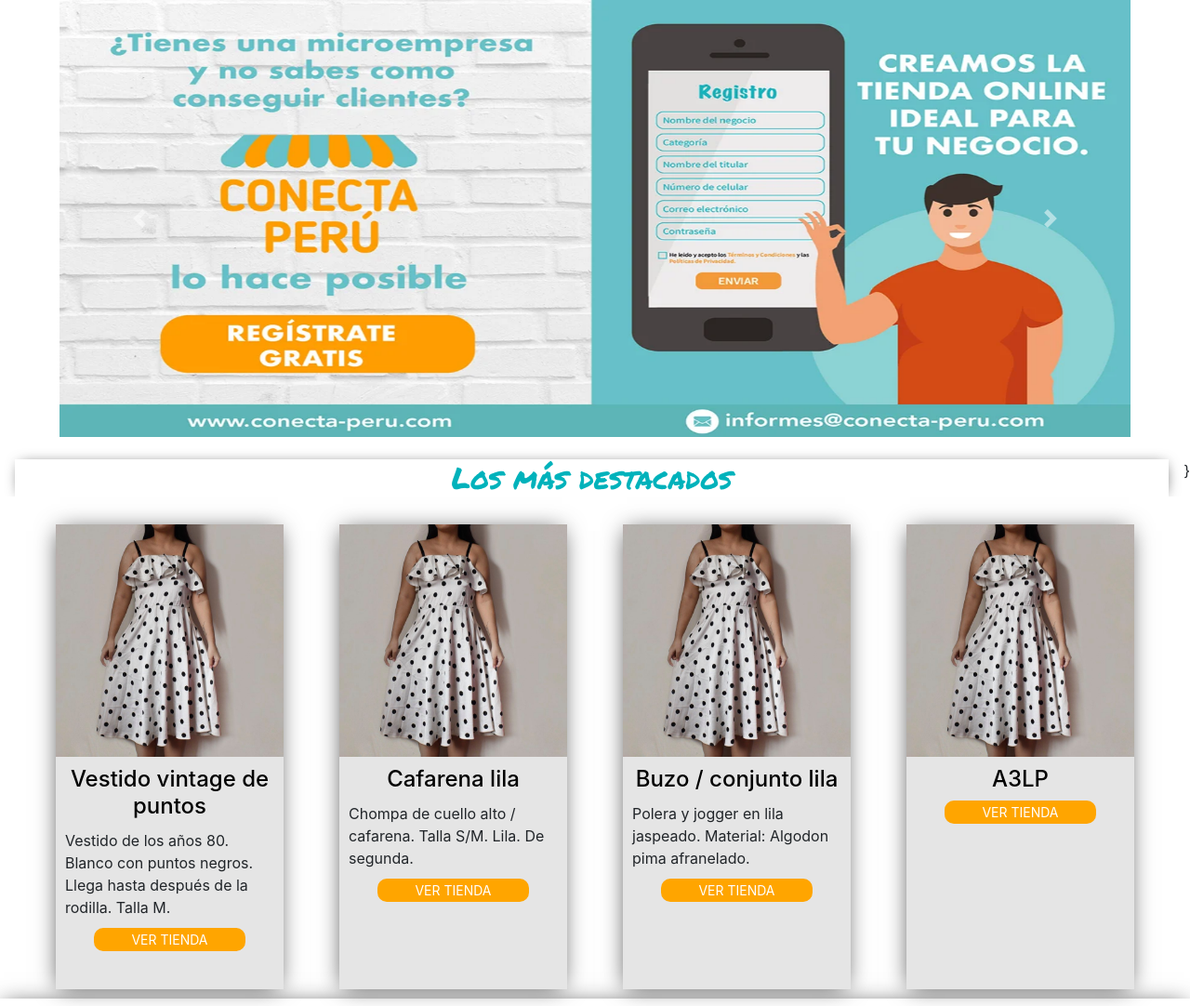
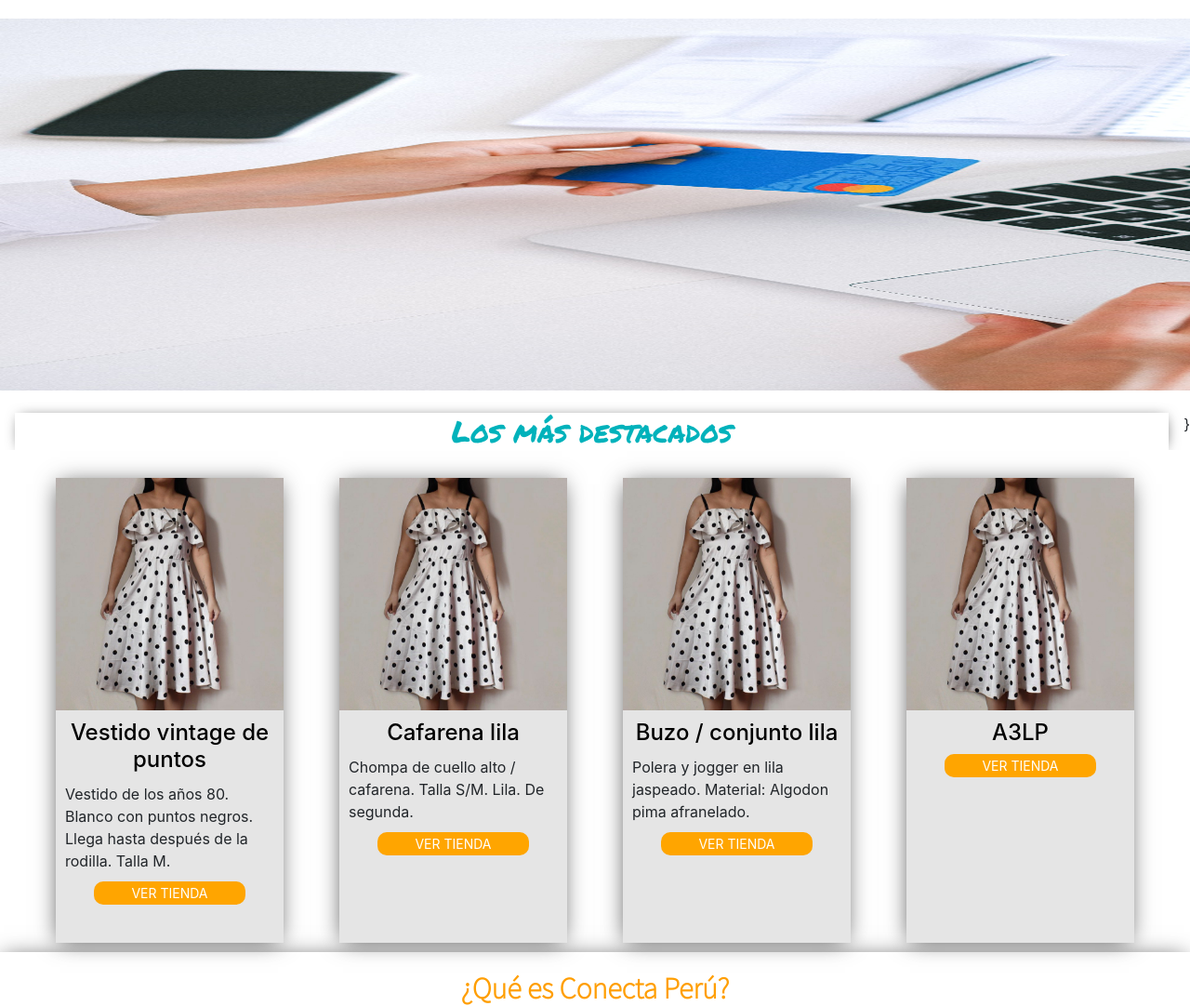
Before and after one commit to Jorvict/Conecta, a PHP site: page /vistas/index.html in a window 1280 px wide. Shown: the part 950-2032 px from the top of the page at 93% size. Run offline with PHP 8.4, Linux system fonts and the light colour scheme.

Commit message:
Se establece sliders con transición automatica

```diff
--- a/public/css/cabecera.css
+++ b/public/css/cabecera.css
@@ -89,20 +89,6 @@ img#logito {
     flex-wrap: wrap;
     height: 220px;
     }
-
-#video{
-    width: 100%;
-    height: 650px;
-    display: flex;
-    align-items: center;
-    justify-content: center;
-}
-
-#video video{
-    width: 90%;
-    height: 100%;
-    object-fit: cover;
-}
 
 section#logo{
 	width: 200px;
--- a/public/css/index.css
+++ b/public/css/index.css
@@ -5,7 +5,78 @@ body{
 	padding:0;
 }
 
+#video{
+    width: 100%;
+    height: 650px;
+    display: flex;
+    align-items: center;
+    justify-content: center;
+}
+
+#video video{
+    width: 90%;
+    height: 100%;
+    object-fit: cover;
+}
+
+.slider-container
+{
+    width: 100%;
+    height: 400px;
+    display: flex;
+    justify-content: center;
+    align-items: center;
+    margin-top: 20px;
+}
+
 #slider{
+    overflow: hidden;
+    height: inherit;
+    width: 1700px;
+}
+
+/* ------ Animacion Slider ------ */
+
+@-webkit-keyframes slide_animation{
+    0%{left: 0px;}
+    10%{left: 0px;}
+    20%{left: 1700px;}
+    30%{left: 1700px;}
+    40%{left: 3400px;}
+    50%{left: 3400px;}
+    60%{left: 1700px;}
+    70%{left: 1700px;}
+    80%{left: 0px;}
+    90%{left: 0px;}
+    100%{left: 0px;}
+}
+
+.carousel_slide{
+    width: 5100px;
+    height: inherit;
+    margin: 0 0 0 -3400px;
+    position: relative;
+    -webkit-animation-name: slide_animation;
+    -webkit-animation-duration: 30s;
+    -webkit-animation-iteration-count: infinite;
+    -webkit-animation-direction:alternate;
+    -webkit-animation-play-state: running;
+}
+
+.img-container{
+    height: inherit;
+    width: 1700px;
+    position: relative;
+    float: left;
+    object-fit: cover;
+}
+
+.img-container .img-slider{
+    height: inherit;
+    width: 100%;
+}
+
+/* #slider{
     background:#098;
 
     width: 90%;
@@ -17,7 +88,7 @@ body{
 img.d-block.w-100 {
     width: 100%;
     height: 470px;
-}
+} */
 
 #contenido{
     /*background:red;*/
--- a/vistas/index.html
+++ b/vistas/index.html
@@ -95,23 +95,39 @@
 		</video>
 	</section>
 
+	<div class="slider-container">
 		<section id="slider">
-   		<div id="carouselExampleControls" class="carousel slide" data-ride="carousel">
-		  <div class="carousel-inner">
+			<div id="carouselExampleControls" class="carousel_slide" data-ride="carousel">
+			 <div class="img-container">
+				 <img class="img-slider" src="../resources/slider1.jpg" alt="">
+			 </div>
+
+			 <div class="img-container">
+				 <img class="img-slider" src="../resources/slider2.jpg" alt="">
+			 </div>
+
+			 <div class="img-container">
+				 <img class="img-slider" src="../resources/slider3.jpg" alt="">
+			 </div>
+
+		   <!-- <div class="carousel-inner">
 			 <div class="carousel-item active">
 			   <img class="d-block w-100" src="../public/imagenes/bannerparaweb.webp" alt="First slide">
 			 </div>
 		   </div>
-		  <a class="carousel-control-prev" href="#carouselExampleControls" role="button" data-slide="prev">
+			-->
+		   <!-- <a class="carousel-control-prev" href="#carouselExampleControls" role="button" data-slide="prev">
 			 <span class="carousel-control-prev-icon" aria-hidden="true"></span>
 			 <span class="sr-only">Previous</span>
 		   </a>
 		   <a class="carousel-control-next" href="#carouselExampleControls" role="button" data-slide="next">
 			 <span class="carousel-control-next-icon" aria-hidden="true"></span>
 			 <span class="sr-only">Next</span>
-		  </a>
+		   </a> -->
 		 </div>
 	 </section>
+	</div>
+
 <br>
     <section id="contenido">
 
```
Also changed, not shown: resources/slider1.jpg (added), resources/slider2.jpg (added), resources/slider3.jpg (added). Lines whose indentation alone changed are shown as unchanged.
